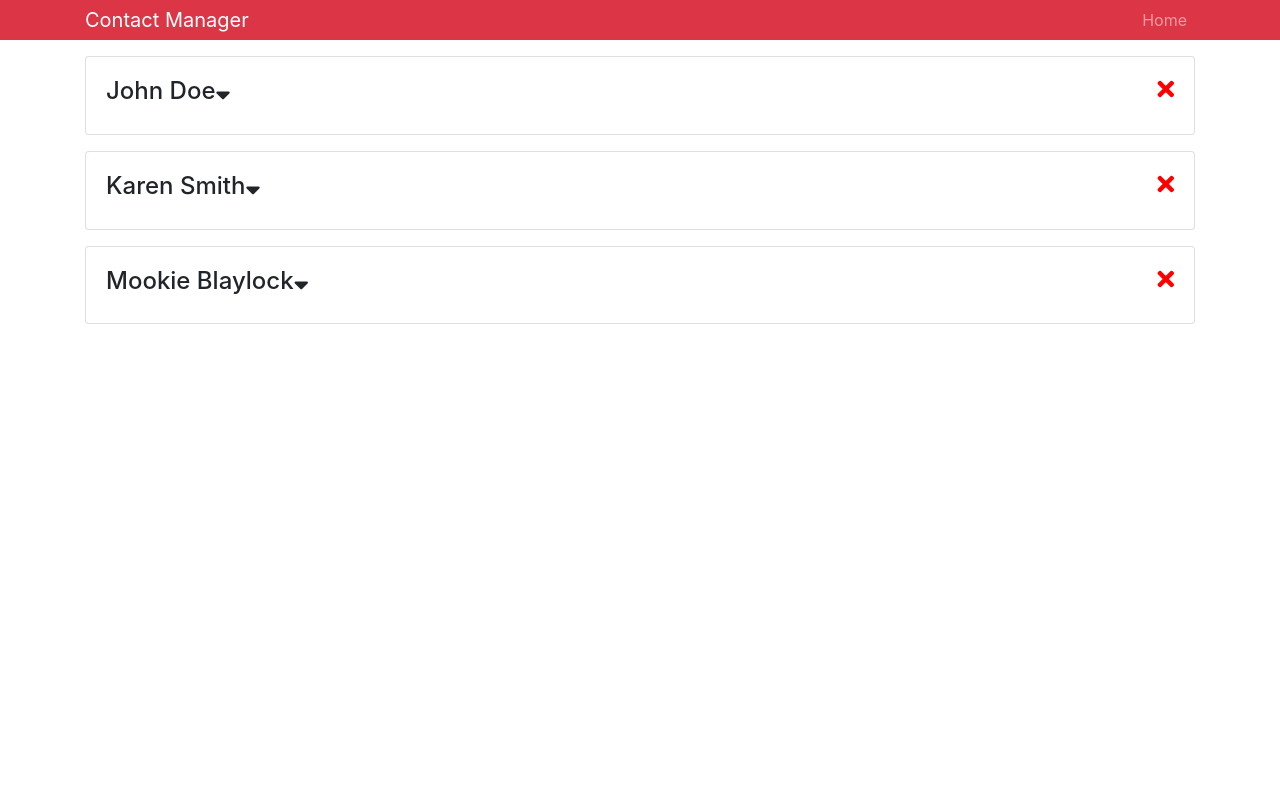
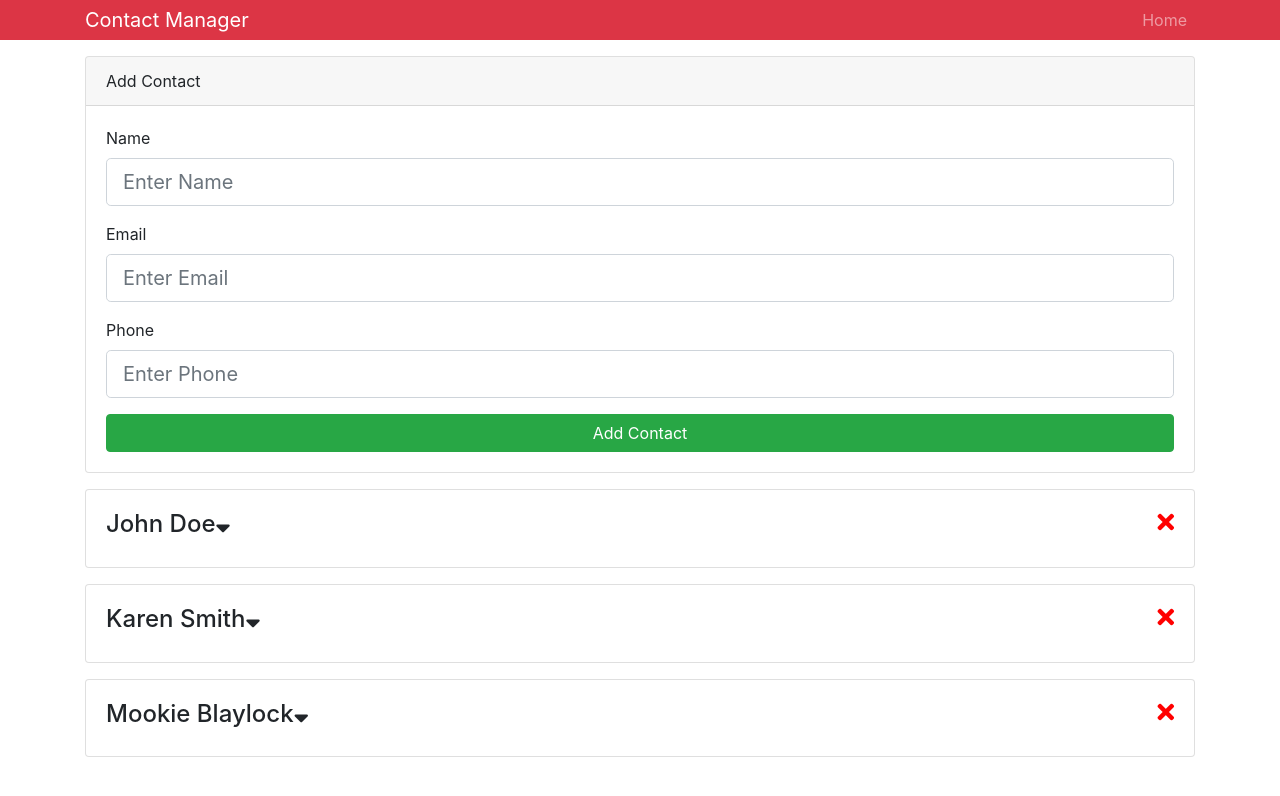
Before and after one commit to drewatienza/contact-manager, a React (Create React App) app: page / in a window 1280 px wide. Shown: the top 796 px of the page. Built offline with nearby package versions, Linux system fonts and the light colour scheme.

Commit message:
refactored contacts folder and created add contact form

```diff
--- a/src/App.js
+++ b/src/App.js
@@ -1,6 +1,7 @@
 import React, { Component } from 'react';
-import Contacts from './components/Contacts';
-import Header from './components/Header';
+import Contacts from './components/contacts/Contacts';
+import Header from './components/layout/Header';
+import AddContact from './components/contacts/AddContacts';
 
 import { Provider } from './context';
 
@@ -14,6 +15,7 @@
         <div className="App">
           <Header branding="Contact Manager" />
           <div className="container">
+            <AddContact />
             <Contacts />
           </div>
         </div>
--- /dev/null
+++ b/src/components/contacts/AddContacts.js
@@ -0,0 +1,56 @@
+import React, { Component } from 'react';
+
+class AddContacts extends Component {
+  state = {
+    name: '',
+    email: '',
+    phone: ''
+  }
+
+  render() {
+    const { name, email, phone } = this.state;
+
+    return (
+      <div className="card mb-3">
+        <div className="card-header">Add Contact</div>
+        <div className="card-body">
+          <form>
+            <div className="form-group">
+              <label htmlFor="name">Name</label>
+              <input
+                type="text"
+                name="name"
+                className="form-control form-control-lg"
+                placeholder="Enter Name"
+                value={name}
+              />
+            </div>
+            <div className="form-group">
+              <label htmlFor="email">Email</label>
+              <input
+                type="email"
+                name="email"
+                className="form-control form-control-lg"
+                placeholder="Enter Email"
+                value={email}
+              />
+            </div>
+            <div className="form-group">
+              <label htmlFor="phone">Phone</label>
+              <input
+                type="text"
+                name="phone"
+                className="form-control form-control-lg"
+                placeholder="Enter Phone"
+                value={phone}
+              />
+            </div>
+            <input type="submit" value="Add Contact" className="btn btn-success btn-block" />
+          </form>
+        </div>
+      </div>
+    )
+  }
+}
+
+export default AddContacts;
--- a/src/components/Contact.js
+++ b/src/components/contacts/Contact.js
@@ -1,6 +1,6 @@
 import React, { Component } from 'react';
 import PropTypes from 'prop-types';
-import { Consumer } from "../context";
+import { Consumer } from "../../context";
 
 
 class Contact extends Component {
--- a/src/components/Contacts.js
+++ b/src/components/contacts/Contacts.js
@@ -1,6 +1,6 @@
 import React, { Component } from 'react';
 import Contact from './Contact';
-import { Consumer } from '../context';
+import { Consumer } from '../../context';
 
 class Contacts extends Component {
   render() {
```
Also changed, not shown: src/components/layout/Header.js (renamed from src/components/Header.js).
